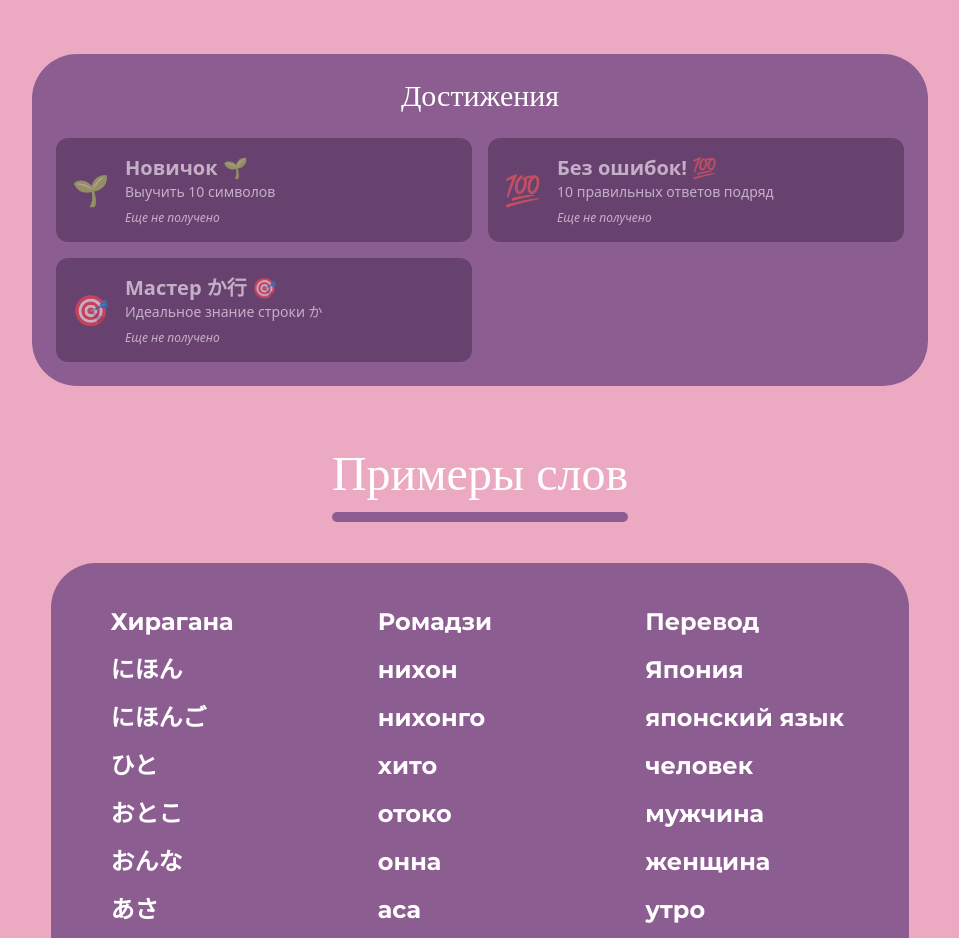
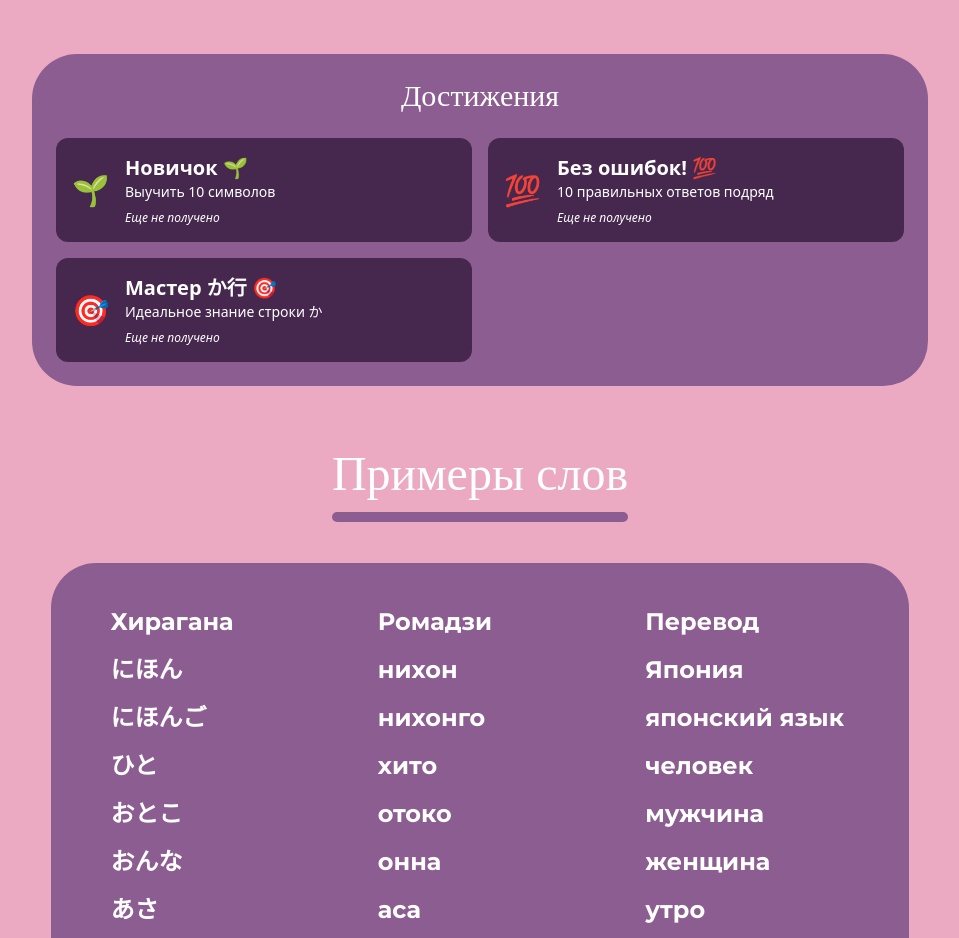
Before and after one commit to makesomelayouts/hirakata, a React (Vite) app: page /hiragana in a window 1280 px wide. Shown: the part 3400-4338 px from the top of the page, without its empty margins (160-1119 px from the left). Built offline with nearby package versions, Linux system fonts and the light colour scheme; a web font is replaced by a local one.

Commit message:
Animate achievements

```diff
--- a/src/features/Achievements.jsx
+++ b/src/features/Achievements.jsx
@@ -1,7 +1,6 @@
-// features/Achievements.jsx
 import { useState, useEffect } from "react";
+import { motion } from "framer-motion";
 
-// Выносим условия в отдельный объект
 const ACHIEVEMENT_CONDITIONS = {
   novice: (progress) => Object.keys(progress).length >= 10,
   perfect10: (progress) => {
@@ -10,9 +9,10 @@ const ACHIEVEMENT_CONDITIONS = {
     return last10.length >= 10 && last10.every((p) => p.correct === p.total);
   },
   masterKa: (progress) =>
-    ["ka", "ki", "ku", "ke", "ko"].every(
-      (c) => progress[c]?.correct / progress[c]?.total === 1
-    ),
+    ["ka", "ki", "ku", "ke", "ko"].every((c) => {
+      const entry = progress[c];
+      return entry?.total > 0 && entry.correct === entry.total;
+    }),
 };
 
 const INITIAL_ACHIEVEMENTS = [
@@ -45,72 +45,83 @@ export function Achievements({ alphabet = "hiragana" }) {
 
   useEffect(() => {
     const storageKey = `${alphabet}Progress`;
+    const achievementKey = `${alphabet}Achievements`;
+
+    // Исправляем парсинг данных
     const savedProgress = JSON.parse(localStorage.getItem(storageKey) || "{}");
-
     const savedAchievements = JSON.parse(
-      localStorage.getItem("achievements") || "[]"
+      localStorage.getItem(achievementKey) || "[]"
     );
 
-    // Объединяем сохраненные достижения с начальными
+    setProgress(
+      typeof savedProgress === "string"
+        ? JSON.parse(savedProgress)
+        : savedProgress
+    );
+
     const merged = INITIAL_ACHIEVEMENTS.map((initial) => ({
       ...initial,
       ...(savedAchievements.find((saved) => saved.id === initial.id) || {}),
     }));
 
     setAchievements(merged);
-    setProgress(savedProgress);
   }, [alphabet]);
 
   useEffect(() => {
     const checkUnlocked = () => {
       const updated = achievements.map((ach) => {
         const condition = ACHIEVEMENT_CONDITIONS[ach.id];
-        return {
-          ...ach,
-          unlocked: ach.unlocked || (condition ? condition(progress) : false),
-        };
+        const isUnlocked = condition ? condition(progress) : false;
+        return { ...ach, unlocked: ach.unlocked || isUnlocked };
       });
 
       if (JSON.stringify(updated) !== JSON.stringify(achievements)) {
         setAchievements(updated);
-        // Сохраняем только необходимые данные
+        const achievementKey = `${alphabet}Achievements`;
         localStorage.setItem(
-          "achievements",
+          achievementKey,
           JSON.stringify(updated.map(({ id, unlocked }) => ({ id, unlocked })))
         );
       }
     };
 
     checkUnlocked();
-  }, [progress, achievements]);
+  }, [progress, achievements, alphabet]);
 
   return (
-    <div className="w-full max-w-4xl mx-auto p-6 bg-[#8C5D91] rounded-[45px] mt-8">
+    <motion.div
+      initial={{ opacity: 0 }}
+      animate={{ opacity: 1 }}
+      className="w-full max-w-4xl mx-auto p-6 bg-[#8C5D91] rounded-[45px] mt-8"
+    >
       <h2 className="text-3xl font-header text-center mb-6">Достижения</h2>
 
       <div className="grid grid-cols-1 md:grid-cols-2 gap-4">
-        {achievements.map((ach) => (
-          <div
-            key={ach.id}
+        {achievements.map((achievement, index) => (
+          <motion.div
+            key={achievement.id}
+            initial={{ scale: 0.8, opacity: 0 }}
+            animate={{ scale: 1, opacity: 1 }}
+            transition={{ delay: index * 0.1 }}
             className={`p-4 rounded-xl transition-all ${
-              ach.unlocked
+              achievement.unlocked
                 ? "bg-[#5B3569] border-2 border-green-400"
                 : "bg-[#46284F] opacity-50"
             }`}
           >
             <div className="flex items-center gap-4">
-              <span className="text-3xl">{ach.icon}</span>
+              <span className="text-3xl">{achievement.icon}</span>
               <div>
-                <h3 className="text-xl font-bold">{ach.title}</h3>
-                <p className="text-sm">{ach.description}</p>
-                {!ach.unlocked && (
+                <h3 className="text-xl font-bold">{achievement.title}</h3>
+                <p className="text-sm">{achievement.description}</p>
+                {!achievement.unlocked && (
                   <p className="text-xs mt-2 italic">Еще не получено</p>
                 )}
               </div>
             </div>
-          </div>
+          </motion.div>
         ))}
       </div>
-    </div>
+    </motion.div>
   );
 }
```
